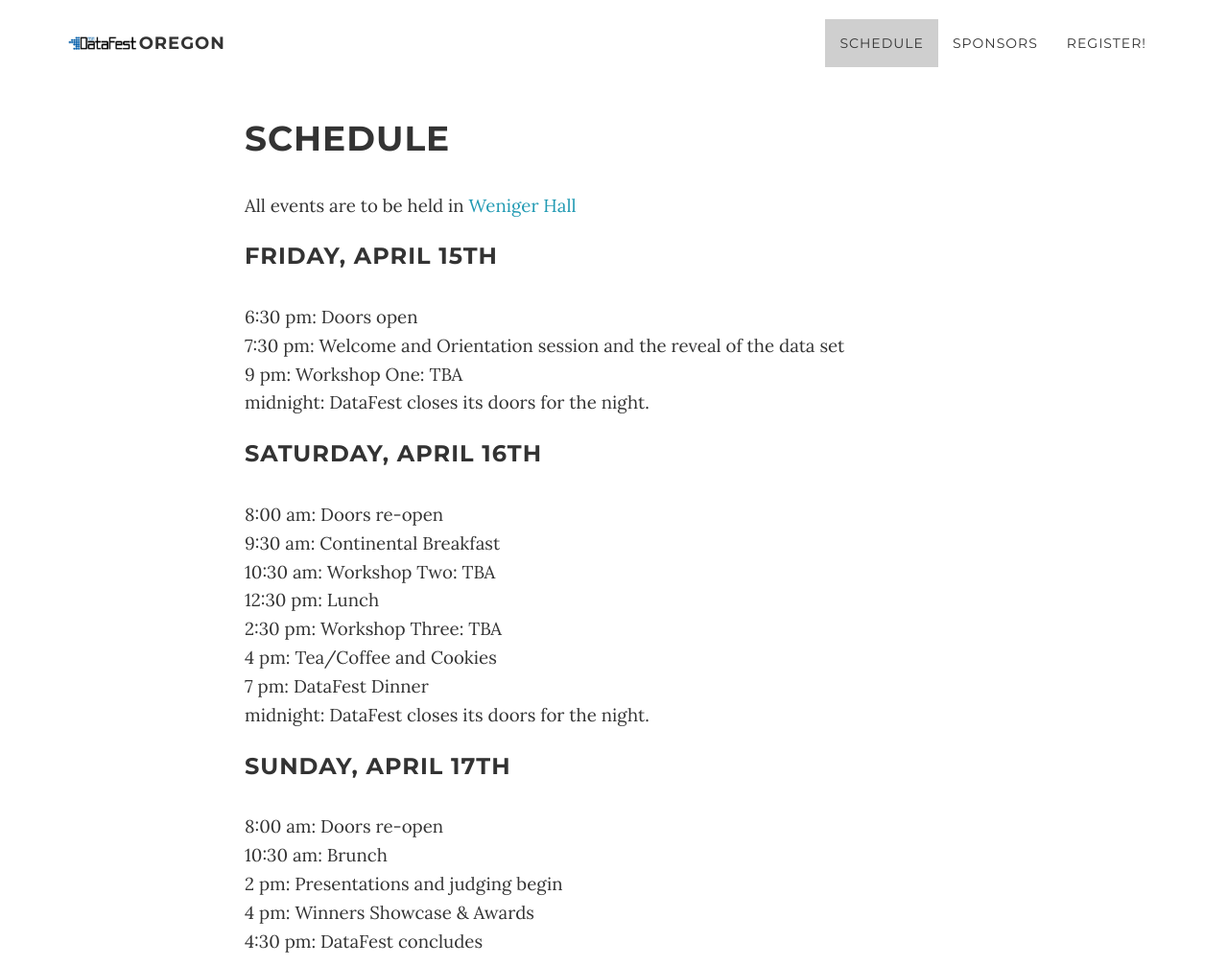
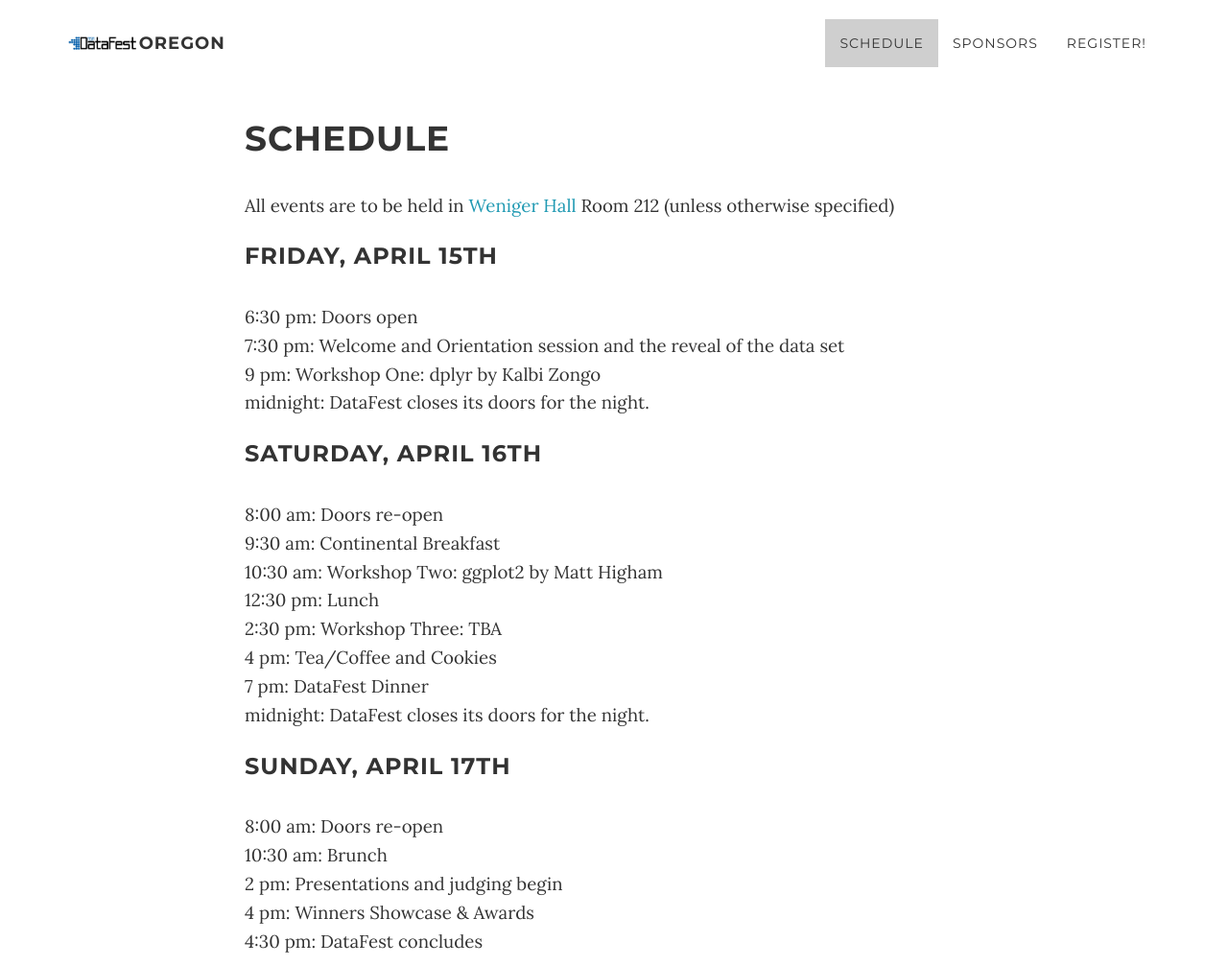
Before and after one commit to cwickham/DataFestOregon, a Jekyll site: the page built from schedule.md, in a window 1280 px wide and 1007 px high. Shown: the whole window at 96% size. Built offline with Jekyll 4.4.1, drawn with Linux system fonts in a browser that asks for light colours.

Commit message:
add workshops to schedule

```diff
--- a/schedule.md
+++ b/schedule.md
@@ -7,18 +7,18 @@ group: "navigation"
 
 # Schedule
 
-All events are to be held in [Weniger Hall](http://oregonstate.edu/campusmap/?locations=Weniger+Hall)
+All events are to be held in [Weniger Hall](http://oregonstate.edu/campusmap/?locations=Weniger+Hall) Room 212 (unless otherwise specified)
 
 ### Friday, April 15th
 6:30 pm: Doors open
 7:30 pm: Welcome and Orientation session and the reveal of the data set
-9 pm: Workshop One: TBA
+9 pm: Workshop One: dplyr by Kalbi Zongo
 midnight: DataFest closes its doors for the night.
 
 ### Saturday, April 16th
 8:00 am: Doors re-open
 9:30 am: Continental Breakfast
-10:30 am: Workshop Two: TBA
+10:30 am: Workshop Two: ggplot2 by Matt Higham
 12:30 pm: Lunch
 2:30 pm: Workshop Three: TBA
 4 pm: Tea/Coffee and Cookies
```
